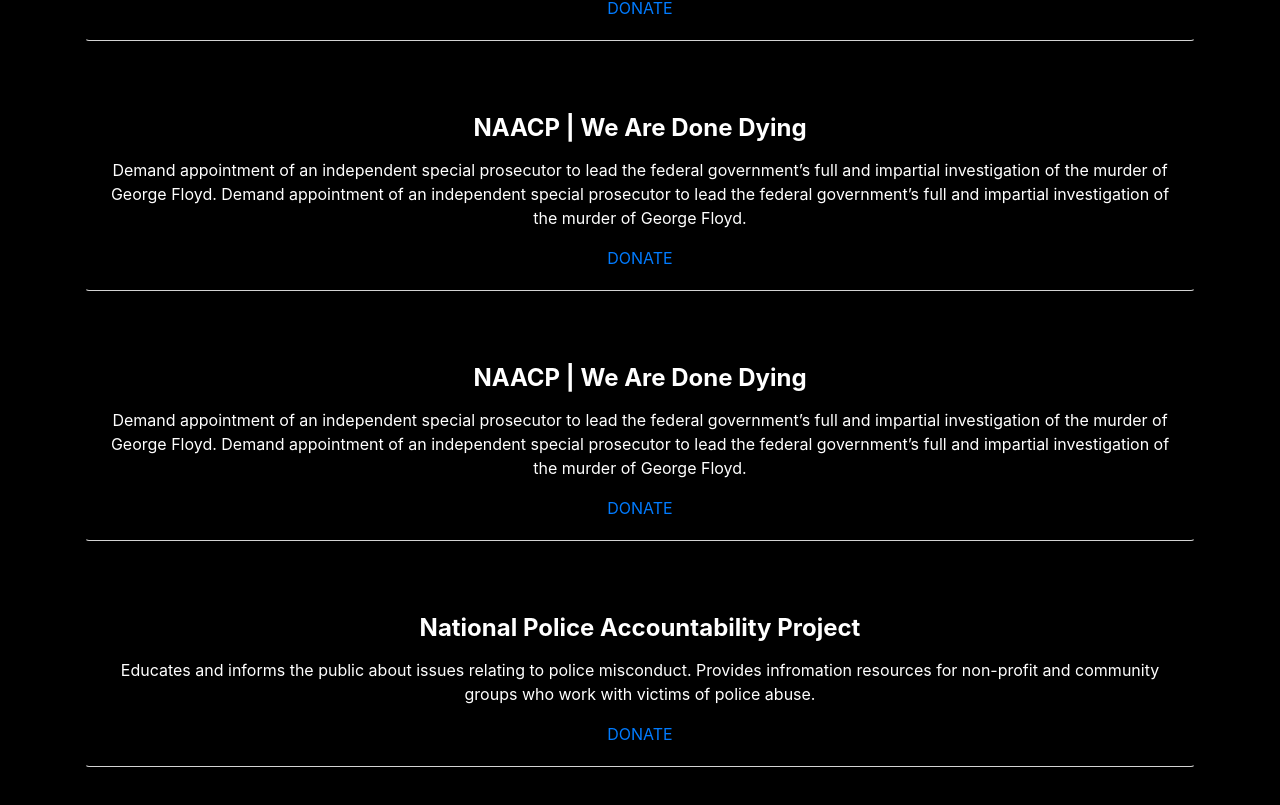
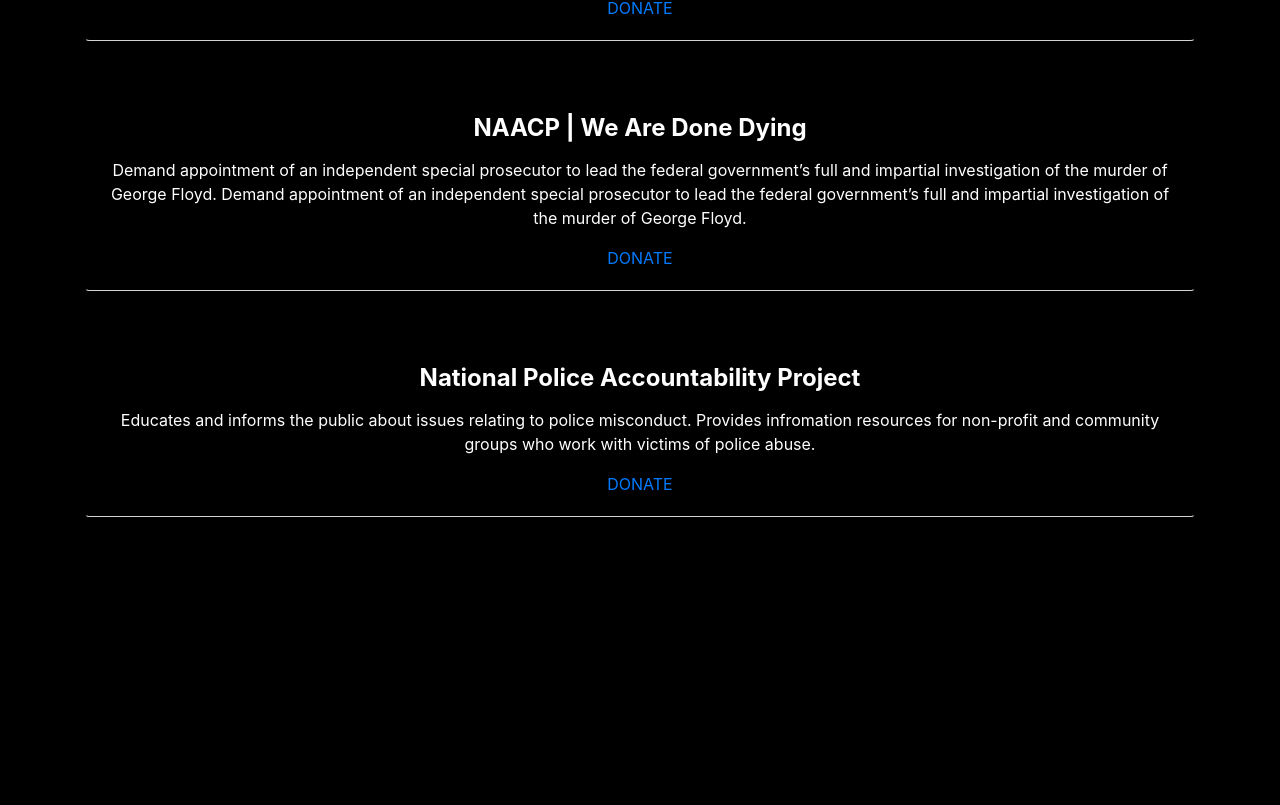
Before and after one commit to Tristanoshier/blm-info-site, a React (Create React App) app: page /donate in a window 1280 px wide. Shown: the part 1799-2604 px from the top of the page. After the commit the page ends 2364 px from the top, so only its background shows below. Built offline with nearby package versions, Linux system fonts and the light colour scheme.

Commit message:
delete duplicate resource

```diff
--- a/src/components/Donate/Donate.jsx
+++ b/src/components/Donate/Donate.jsx
@@ -52,11 +52,6 @@
                 <a href={donateLink.naacp.link} target="_blank">DONATE</a>
             </Card>
             <Card className="info-card" body>
-                <CardTitle className="title-header"><strong>{donateLink.naacp.title}</strong></CardTitle>
-                <CardText>{donateLink.naacp.desc}</CardText>
-                <a href={donateLink.naacp.link} target="_blank">DONATE</a>
-            </Card>
-            <Card className="info-card" body>
                 <CardTitle className="title-header"><strong>{donateLink.npap.title}</strong></CardTitle>
                 <CardText>{donateLink.npap.desc}</CardText>
                 <a href={donateLink.npap.link} target="_blank">DONATE</a>
```
